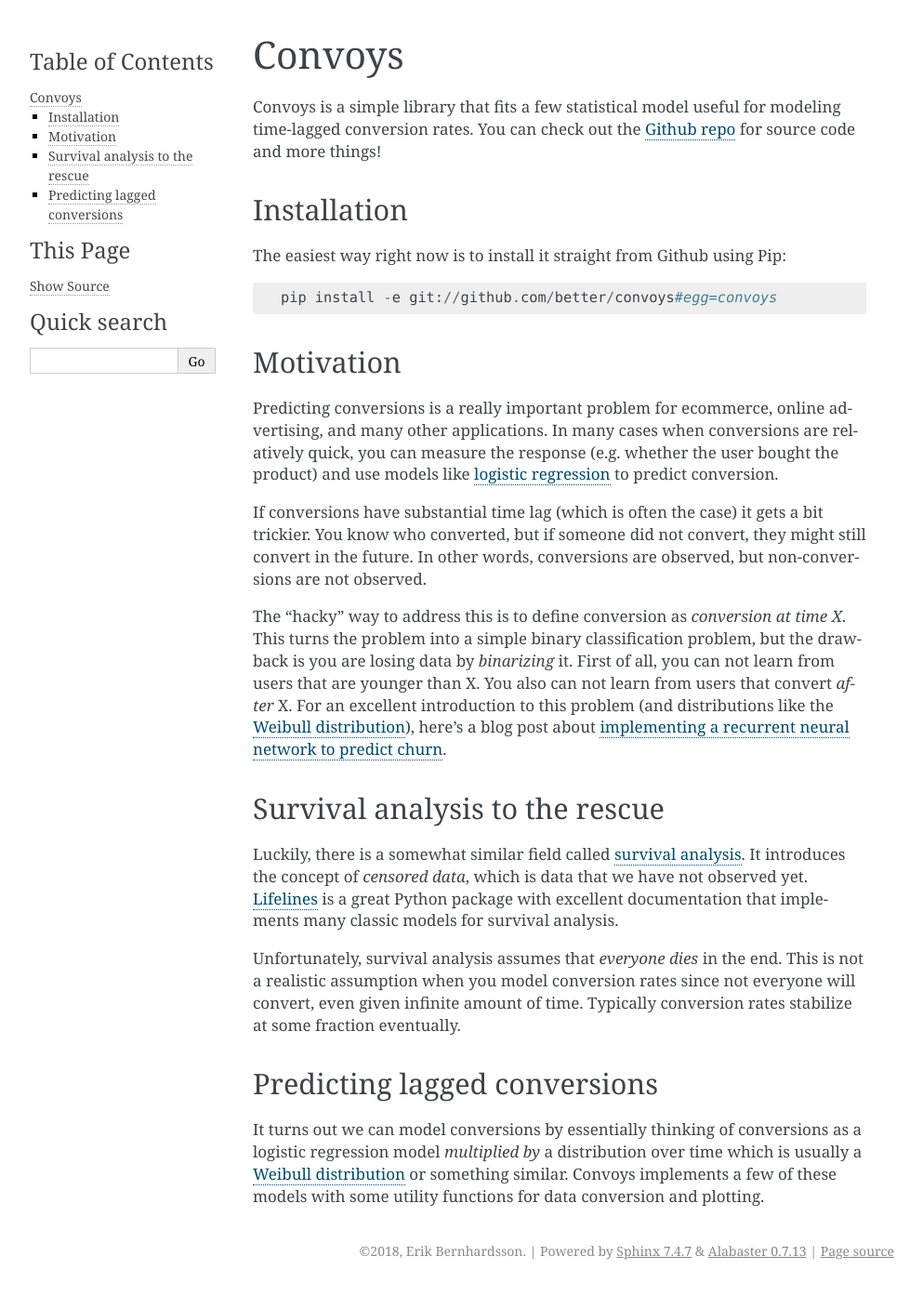
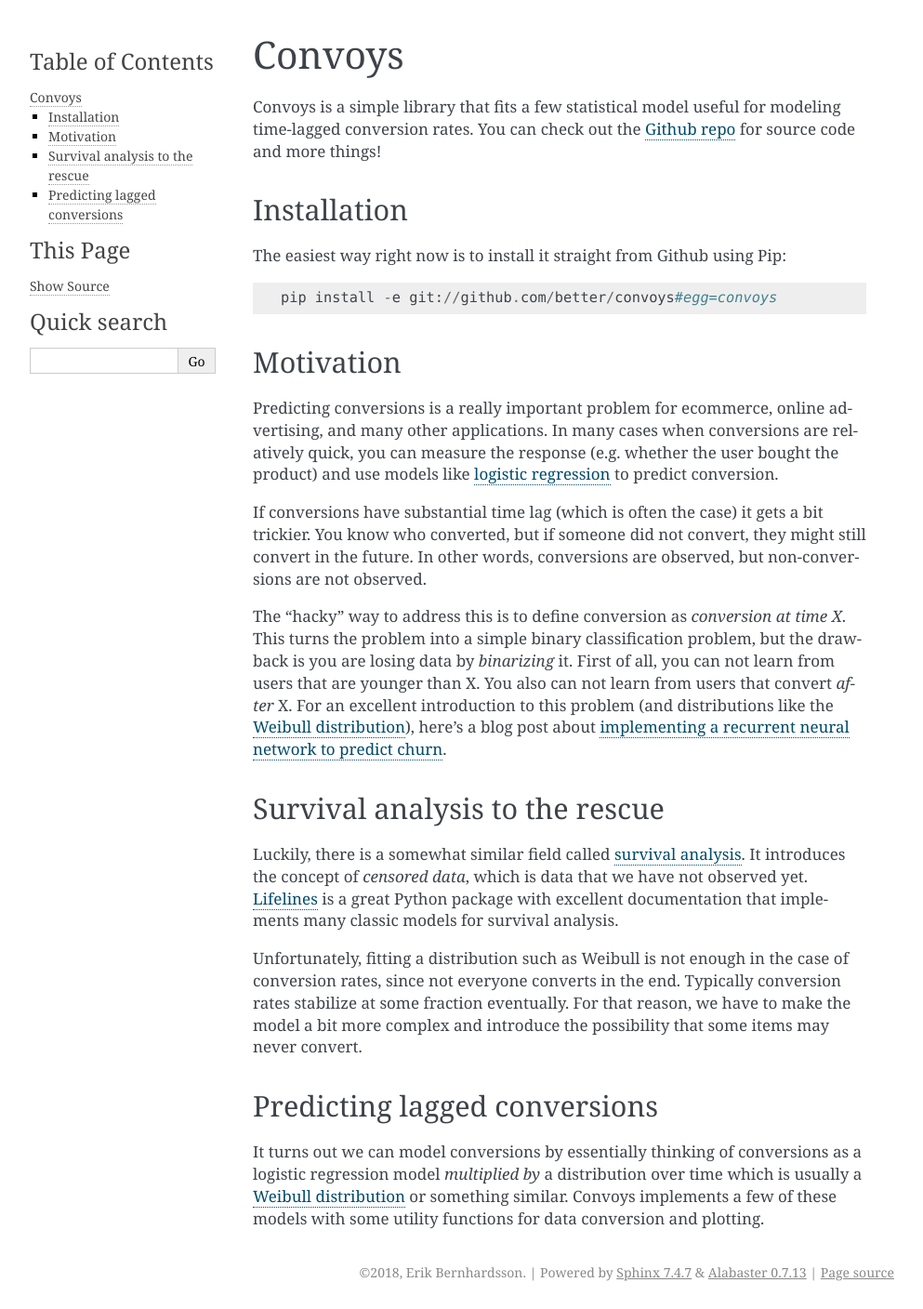
Before and after one commit to better/convoys, a Sphinx documentation site: the page built from docs/introduction.rst, in a window 1280 px wide. Shown: the whole page at 93% size, without its empty margins (148-1141 px from the left). Built offline with Sphinx 7.4.7, drawn with Linux system fonts in a browser that asks for light colours; the version number is read from the project's files by our own code; before the commit the page ends 1385 px from its top, so only the background shows below that.

Commit message:
rewrite doc

```diff
--- a/docs/introduction.rst
+++ b/docs/introduction.rst
@@ -37,9 +37,9 @@
 It introduces the concept of *censored data*, which is data that we have not observed yet.
 `Lifelines <http://lifelines.readthedocs.io/en/latest/>`_ is a great Python package with excellent documentation that implements many classic models for survival analysis.
 
-Unfortunately, survival analysis assumes that *everyone dies* in the end.
-This is not a realistic assumption when you model conversion rates since not everyone will convert, even given infinite amount of time.
+Unfortunately, fitting a distribution such as Weibull is not enough in the case of conversion rates, since not everyone converts in the end.
 Typically conversion rates stabilize at some fraction eventually.
+For that reason, we have to make the model a bit more complex and introduce the possibility that some items may never convert.
 
 Predicting lagged conversions
 -----------------------------
```
